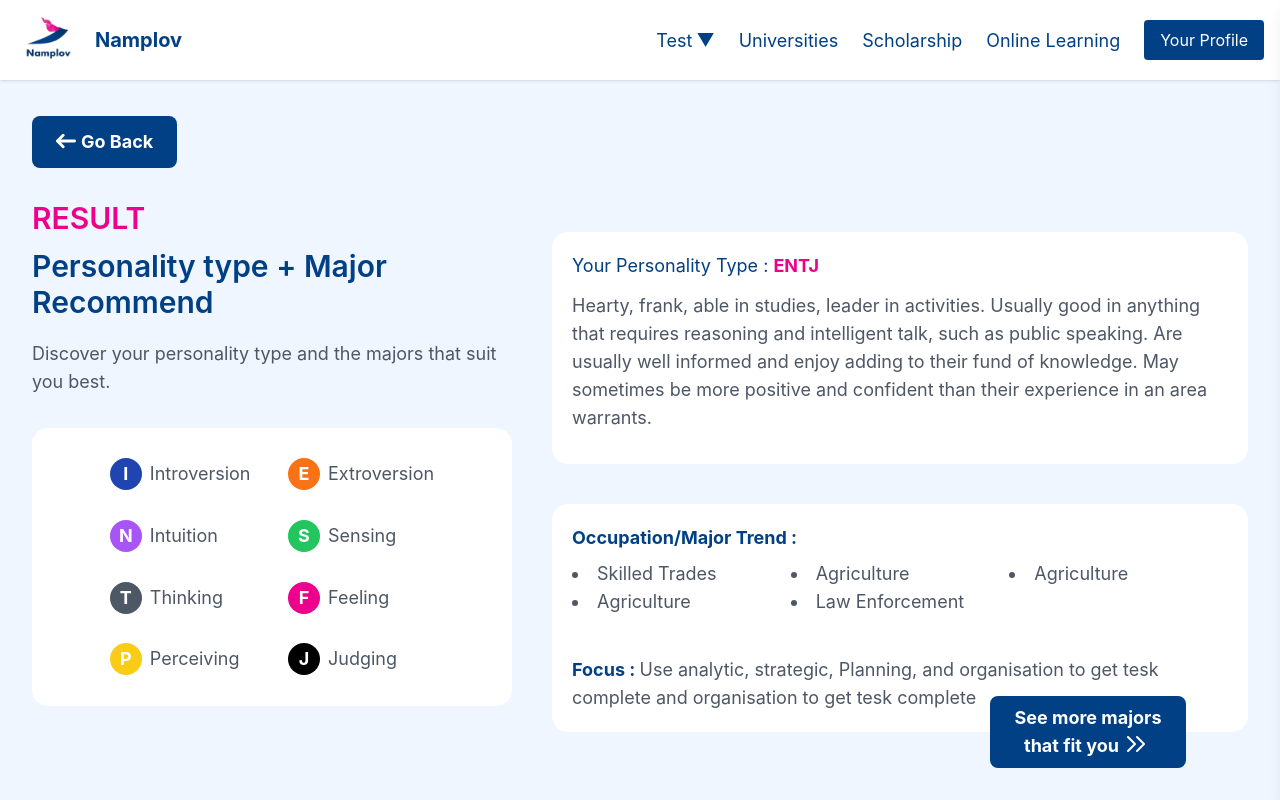
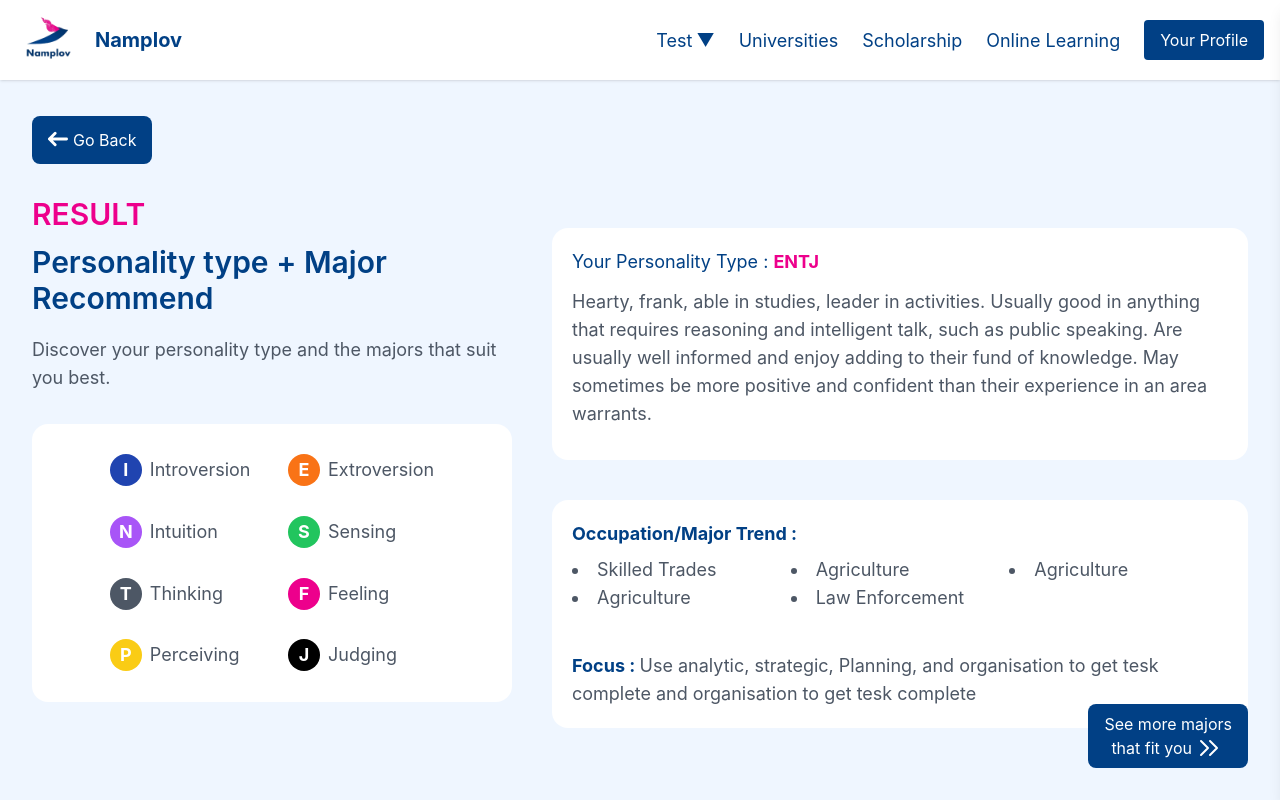
Before and after one commit to project-ICT123/Namplov-frontend, a React (Create React App) app: page /major_test/result in a window 1280 px wide. Built offline with nearby package versions, Linux system fonts and the light colour scheme.

Commit message:
Updated Buttont

```diff
--- a/src/components/button.jsx
+++ b/src/components/button.jsx
@@ -4,7 +4,7 @@ const Button = ({ label, onClick, className, children }) => {
   return (
     <button
       onClick={onClick}
-      className={`mt-4 py-3 px-6 bg-logocolor hover:bg-pink rounded-lg bg-logocolor text-white text-sm font-bold sm:text-base md:text-lg flex items-center justify-center ${className}`}
+      className={`mt-4 py-3 px-4 bg-logocolor hover:bg-pink rounded-lg bg-logocolor text-white text-sm sm:text-base flex items-center justify-center ${className}`}
     >
       {children || label}
     </button>
--- a/src/page/quiz_component/result.jsx
+++ b/src/page/quiz_component/result.jsx
@@ -103,7 +103,7 @@ const Result = () => {
                         </p>
                     </div>
                     <div className="flex flex-col lgm:flex-row gap-[2rem]">
-                        <nav className="p-5 bg-white rounded-2xl mt-[2.5rem] max-w-4xl">
+                        <nav className="p-5 bg-white rounded-2xl mt-[2.5rem] max-w-5xl">
                             <p className="text-sm font-bold sm:text-base md:text-lg text-logocolor mb-2">
                                 Occupation/Major Trend :
                             </p>
@@ -134,7 +134,7 @@ const Result = () => {
                             onStop={handleDragStop}
                         >
                             <nav
-                                className="flex justify-end lgm:mt-[11rem] sm879:w-[20rem] md:h-[5.5rem] h-[5rem] fixed lgs:static bottom-[2rem] right-[2rem] item-center justify-center"
+                                className="flex justify-end lgm:mt-[11rem] h-[5rem] fixed lgs:static bottom-[2rem] right-[2rem] item-center justify-center"
                             >
                                 <Button label="Go Back">
                                     <div className="flex flex-col items-center justify-center">
```
